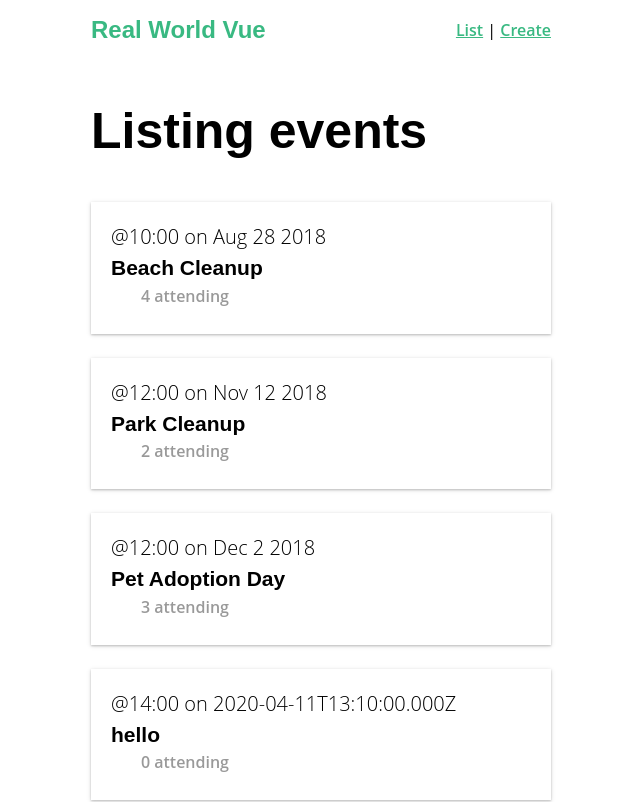
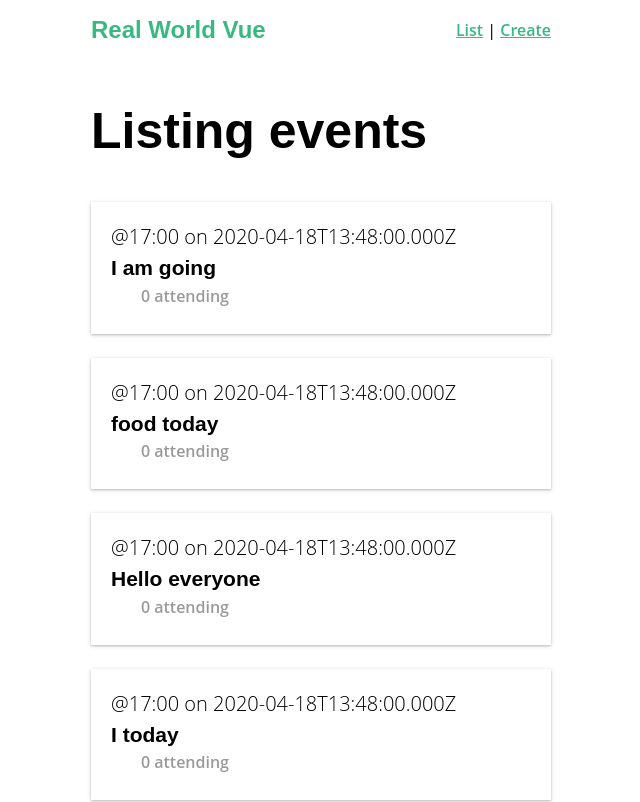
Before and after one commit to KamilRizatdinov/VueMasteryCourses, a Vue app: page / in a window 1280 px wide. Shown: the top 802 px of the page, without its empty margins (319-959 px from the left). Built offline with nearby package versions, Linux system fonts and the light colour scheme; data requests are answered from the project's data file.

Commit message:
Add tip 7 in README.md

```diff
--- a/db.json
+++ b/db.json
@@ -1,341 +1,167 @@
 {
   "events": [
     {
-      "id": 1,
-      "title": "Beach Cleanup",
-      "date": "Aug 28 2018",
-      "time": "10:00",
-      "location": "Daytona Beach",
-      "description": "Let's clean up this beach.",
-      "organizer": "Adam Jahr",
-      "category": "sustainability",
-      "attendees": [
-        {
-          "id": "abc123",
-          "name": "Adam Jahr"
-        },
-        {
-          "id": "def456",
-          "name": "Gregg Pollack"
-        },
-        {
-          "id": "ghi789",
-          "name": "Beth Swanson"
-        },
-        {
-          "id": "jkl101",
-          "name": "Mary Gordon"
-        }
-      ]
-    },
-    {
-      "id": 2,
-      "title": "Park Cleanup",
-      "date": "Nov 12 2018",
-      "time": "12:00",
-      "location": "132 N Magnolia Street, Orlando, Florida",
-      "description": "We're going to clean up this park.",
-      "organizer": "Adam Jahr",
-      "category": "nature",
-      "attendees": [
-        {
-          "id": "ghi789",
-          "name": "Beth Swanson"
-        },
-        {
-          "id": "jkl101",
-          "name": "Mary Gordon"
-        }
-      ]
-    },
-    {
-      "id": 3,
-      "title": "Pet Adoption Day",
-      "date": "Dec 2 2018",
-      "time": "12:00",
-      "location": "132 N Magnolia Street, Orlando, Florida",
-      "description": "Help animals find new homes.",
-      "organizer": "Gregg Pollack",
-      "category": "animal welfare",
-      "attendees": [
-        {
-          "id": "abc123",
-          "name": "Adam Jahr"
-        },
-        {
-          "id": "ghi789",
-          "name": "Beth Swanson"
-        },
-        {
-          "id": "jkl101",
-          "name": "Mary Gordon"
-        }
-      ]
-    },
-    {
-      "category": "animal welfare",
-      "organizer": {
-        "id": "123",
-        "name": "Kamil Rizatdinov"
-      },
-      "title": "hello",
-      "description": "helo",
-      "location": "kaka",
-      "date": "2020-04-11T13:10:00.000Z",
-      "time": "14:00",
-      "attendees": [],
-      "id": 4
-    },
-    {
-      "category": "housing",
-      "organizer": {
-        "id": "123",
-        "name": "Kamil Rizatdinov"
-      },
-      "title": "fdsafdsfsdf",
-      "description": "sdfsdfsdf",
-      "location": "fdsfadsf",
-      "date": "2020-04-02T13:13:00.000Z",
-      "time": "8:00",
-      "attendees": [],
-      "id": 5
-    },
-    {
-      "category": "education",
-      "organizer": {
-        "id": "123",
-        "name": "Kamil Rizatdinov"
-      },
-      "title": "kamil",
-      "description": "kamil",
-      "location": "kamil",
-      "date": "2020-08-06T13:36:00.000Z",
-      "time": "13:00",
-      "attendees": [],
-      "id": 6
-    },
-    {
-      "category": "education",
-      "organizer": {
-        "id": "123",
-        "name": "Kamil Rizatdinov"
-      },
-      "title": "kamil",
-      "description": "kamil",
-      "location": "kamil",
-      "date": "2020-08-06T13:36:00.000Z",
-      "time": "13:00",
-      "attendees": [],
-      "id": 7
-    },
-    {
-      "category": "animal welfare",
-      "organizer": {
-        "id": "123",
-        "name": "Kamil Rizatdinov"
-      },
-      "title": "kamil",
-      "description": "kamil",
-      "location": "kamil",
-      "date": "2020-04-02T13:38:00.000Z",
-      "time": "12:00",
-      "attendees": [],
-      "id": 8
-    },
-    {
-      "category": "animal welfare",
-      "organizer": {
-        "id": "123",
-        "name": "Kamil Rizatdinov"
-      },
-      "title": "ahah",
-      "description": "ahah",
-      "location": "ahah",
-      "date": "2020-04-11T13:40:00.000Z",
-      "time": "15:00",
-      "attendees": [],
-      "id": 9
-    },
-    {
-      "category": "animal welfare",
-      "organizer": {
-        "id": "123",
-        "name": "Kamil Rizatdinov"
-      },
-      "title": "ahah",
-      "description": "ahah",
-      "location": "ahah",
-      "date": "2020-04-11T13:40:00.000Z",
-      "time": "15:00",
-      "attendees": [],
-      "id": 10
-    },
-    {
-      "category": "animal welfare",
-      "organizer": {
-        "id": "123",
-        "name": "Kamil Rizatdinov"
-      },
-      "title": "ahah",
-      "description": "ahah",
-      "location": "ahah",
-      "date": "2020-04-11T13:40:00.000Z",
-      "time": "15:00",
-      "attendees": [],
-      "id": 11
-    },
-    {
-      "category": "animal welfare",
-      "organizer": {
-        "id": "123",
-        "name": "Kamil Rizatdinov"
-      },
-      "title": "ahah",
-      "description": "ahah",
-      "location": "ahah",
-      "date": "2020-04-11T13:40:00.000Z",
-      "time": "15:00",
-      "attendees": [],
-      "id": 12
-    },
-    {
-      "category": "animal welfare",
-      "organizer": {
-        "id": "123",
-        "name": "Kamil Rizatdinov"
-      },
-      "title": "ahah",
-      "description": "ahah",
-      "location": "ahah",
-      "date": "2020-04-11T13:40:00.000Z",
-      "time": "15:00",
-      "attendees": [],
-      "id": 13
-    },
-    {
-      "category": "animal welfare",
-      "organizer": {
-        "id": "123",
-        "name": "Kamil Rizatdinov"
-      },
-      "title": "ahah",
-      "description": "ahah",
-      "location": "ahah",
-      "date": "2020-04-11T13:40:00.000Z",
-      "time": "15:00",
-      "attendees": [],
-      "id": 14
-    },
-    {
-      "category": "animal welfare",
-      "organizer": {
-        "id": "123",
-        "name": "Kamil Rizatdinov"
-      },
-      "title": "ahah",
-      "description": "ahah",
-      "location": "ahah",
-      "date": "2020-04-11T13:40:00.000Z",
-      "time": "15:00",
-      "attendees": [],
-      "id": 15
-    },
-    {
-      "category": "animal welfare",
-      "organizer": {
-        "id": "123",
-        "name": "Kamil Rizatdinov"
-      },
-      "title": "ahah",
-      "description": "ahah",
-      "location": "ahah",
-      "date": "2020-04-11T13:40:00.000Z",
-      "time": "15:00",
-      "attendees": [],
-      "id": 16
-    },
-    {
-      "category": "animal welfare",
-      "organizer": {
-        "id": "123",
-        "name": "Kamil Rizatdinov"
-      },
-      "title": "ahah",
-      "description": "ahah",
-      "location": "ahah",
-      "date": "2020-04-11T13:40:00.000Z",
-      "time": "15:00",
-      "attendees": [],
-      "id": 17
-    },
-    {
-      "category": "",
-      "organizer": {
-        "id": "123",
-        "name": "Kamil Rizatdinov"
-      },
-      "title": "",
-      "description": "",
-      "location": "",
-      "date": "",
-      "time": "",
-      "attendees": [],
-      "id": 18
-    },
-    {
-      "category": "",
-      "organizer": {
-        "id": "123",
-        "name": "Kamil Rizatdinov"
-      },
-      "title": "",
-      "description": "",
-      "location": "",
-      "date": "",
-      "time": "",
-      "attendees": [],
-      "id": 19
-    },
-    {
-      "category": "housing",
-      "organizer": {
-        "id": "123",
-        "name": "Kamil Rizatdinov"
-      },
-      "title": "zoo",
-      "description": "zoo",
-      "location": "zoo national park in New York",
-      "date": "2020-04-30T13:43:00.000Z",
-      "time": "15:00",
-      "attendees": [],
-      "id": 20
-    },
-    {
-      "id": 335516,
-      "category": "animal welfare",
-      "organizer": {
-        "id": "123",
-        "name": "Kamil Rizatdinov"
-      },
-      "title": "kadjfds",
-      "description": "dfsdf",
-      "location": "dsfadsf",
-      "date": "2020-04-01T13:45:00.000Z",
-      "time": "11:00",
-      "attendees": []
-    },
-    {
-      "id": 938059,
+      "id": 3525146,
       "user": {
         "id": "123",
         "name": "Kamil Rizatdinov"
       },
-      "category": "housing",
+      "category": "food",
       "organizer": "Kamil Rizatdinov",
-      "title": "fdfdf",
-      "description": "dfdfdf",
-      "location": "dfdfdf",
-      "date": "2021-02-06T13:46:00.000Z",
+      "title": "I am going",
+      "description": "Hello everyone, you can eat the food together with me. Hello everyone, you can eat the food together with me. Hello everyone, you can eat the food together with me. Hello everyone, you can eat the food together with me. Hello everyone, you can eat the food together with me. Hello everyone, you can eat the food together with me. Hello everyone, you can eat the food together with me.",
+      "location": "My house",
+      "date": "2020-04-18T13:48:00.000Z",
+      "time": "17:00",
+      "attendees": []
+    },
+    {
+      "id": 35251,
+      "user": {
+        "id": "123",
+        "name": "Kamil Rizatdinov"
+      },
+      "category": "food",
+      "organizer": "Kamil Rizatdinov",
+      "title": "food today",
+      "description": "Hello everyone, you can eat the food together with me. Hello everyone, you can eat the food together with me. Hello everyone, you can eat the food together with me. Hello everyone, you can eat the food together with me. Hello everyone, you can eat the food together with me. Hello everyone, you can eat the food together with me. Hello everyone, you can eat the food together with me.",
+      "location": "My house",
+      "date": "2020-04-18T13:48:00.000Z",
+      "time": "17:00",
+      "attendees": []
+    },
+    {
+      "id": 35252146,
+      "user": {
+        "id": "123",
+        "name": "Kamil Rizatdinov"
+      },
+      "category": "food",
+      "organizer": "Kamil Rizatdinov",
+      "title": "Hello everyone",
+      "description": "Hello everyone, you can eat the food together with me. Hello everyone, you can eat the food together with me. Hello everyone, you can eat the food together with me. Hello everyone, you can eat the food together with me. Hello everyone, you can eat the food together with me. Hello everyone, you can eat the food together with me. Hello everyone, you can eat the food together with me.",
+      "location": "My house",
+      "date": "2020-04-18T13:48:00.000Z",
+      "time": "17:00",
+      "attendees": []
+    },
+    {
+      "id": 35235146,
+      "user": {
+        "id": "123",
+        "name": "Kamil Rizatdinov"
+      },
+      "category": "food",
+      "organizer": "Kamil Rizatdinov",
+      "title": "I today",
+      "description": "Hello everyone, you can eat the food together with me. Hello everyone, you can eat the food together with me. Hello everyone, you can eat the food together with me. Hello everyone, you can eat the food together with me. Hello everyone, you can eat the food together with me. Hello everyone, you can eat the food together with me. Hello everyone, you can eat the food together with me.",
+      "location": "My house",
+      "date": "2020-04-18T13:48:00.000Z",
+      "time": "17:00",
+      "attendees": []
+    },
+    {
+      "id": 35251746,
+      "user": {
+        "id": "123",
+        "name": "Kamil Rizatdinov"
+      },
+      "category": "food",
+      "organizer": "Kamil Rizatdinov",
+      "title": "eat some food today",
+      "description": "Hello everyone, you can eat the food together with me. Hello everyone, you can eat the food together with me. Hello everyone, you can eat the food together with me. Hello everyone, you can eat the food together with me. Hello everyone, you can eat the food together with me. Hello everyone, you can eat the food together with me. Hello everyone, you can eat the food together with me.",
+      "location": "My house",
+      "date": "2020-04-18T13:48:00.000Z",
+      "time": "17:00",
+      "attendees": []
+    },
+    {
+      "id": 35265146,
+      "user": {
+        "id": "123",
+        "name": "Kamil Rizatdinov"
+      },
+      "category": "food",
+      "organizer": "Kamil Rizatdinov",
+      "title": "This is my Vue.js pagination example",
+      "description": "Hello everyone, you can eat the food together with me. Hello everyone, you can eat the food together with me. Hello everyone, you can eat the food together with me. Hello everyone, you can eat the food together with me. Hello everyone, you can eat the food together with me. Hello everyone, you can eat the food together with me. Hello everyone, you can eat the food together with me.",
+      "location": "My house",
+      "date": "2020-04-18T13:48:00.000Z",
+      "time": "17:00",
+      "attendees": []
+    },
+    {
+      "id": 35251456,
+      "user": {
+        "id": "123",
+        "name": "Kamil Rizatdinov"
+      },
+      "category": "food",
+      "organizer": "Kamil Rizatdinov",
+      "title": "I am going to eat some food today",
+      "description": "Hello everyone, you can eat the food together with me. Hello everyone, you can eat the food together with me. Hello everyone, you can eat the food together with me. Hello everyone, you can eat the food together with me. Hello everyone, you can eat the food together with me. Hello everyone, you can eat the food together with me. Hello everyone, you can eat the food together with me.",
+      "location": "My house",
+      "date": "2020-04-18T13:48:00.000Z",
+      "time": "17:00",
+      "attendees": []
+    },
+    {
+      "id": 355146,
+      "user": {
+        "id": "123",
+        "name": "Kamil Rizatdinov"
+      },
+      "category": "food",
+      "organizer": "Kamil Rizatdinov",
+      "title": "I am going to eat some food today",
+      "description": "Hello everyone, you can eat the food together with me. Hello everyone, you can eat the food together with me. Hello everyone, you can eat the food together with me. Hello everyone, you can eat the food together with me. Hello everyone, you can eat the food together with me. Hello everyone, you can eat the food together with me. Hello everyone, you can eat the food together with me.",
+      "location": "My house",
+      "date": "2020-04-18T13:48:00.000Z",
+      "time": "17:00",
+      "attendees": []
+    },
+    {
+      "id": 35215146,
+      "user": {
+        "id": "123",
+        "name": "Kamil Rizatdinov"
+      },
+      "category": "food",
+      "organizer": "Kamil Rizatdinov",
+      "title": "I am going to eat some food today",
+      "description": "Hello everyone, you can eat the food together with me. Hello everyone, you can eat the food together with me. Hello everyone, you can eat the food together with me. Hello everyone, you can eat the food together with me. Hello everyone, you can eat the food together with me. Hello everyone, you can eat the food together with me. Hello everyone, you can eat the food together with me.",
+      "location": "My house",
+      "date": "2020-04-18T13:48:00.000Z",
+      "time": "17:00",
+      "attendees": []
+    },
+    {
+      "id": 32525146,
+      "user": {
+        "id": "123",
+        "name": "Kamil Rizatdinov"
+      },
+      "category": "food",
+      "organizer": "Kamil Rizatdinov",
+      "title": "I am going to eat some food today",
+      "description": "Hello everyone, you can eat the food together with me. Hello everyone, you can eat the food together with me. Hello everyone, you can eat the food together with me. Hello everyone, you can eat the food together with me. Hello everyone, you can eat the food together with me. Hello everyone, you can eat the food together with me. Hello everyone, you can eat the food together with me.",
+      "location": "My house",
+      "date": "2020-04-18T13:48:00.000Z",
+      "time": "17:00",
+      "attendees": []
+    },
+    {
+      "id": 35225146,
+      "user": {
+        "id": "123",
+        "name": "Kamil Rizatdinov"
+      },
+      "category": "food",
+      "organizer": "Kamil Rizatdinov",
+      "title": "I am going to eat some food today",
+      "description": "Hello everyone, you can eat the food together with me. Hello everyone, you can eat the food together with me. Hello everyone, you can eat the food together with me. Hello everyone, you can eat the food together with me. Hello everyone, you can eat the food together with me. Hello everyone, you can eat the food together with me. Hello everyone, you can eat the food together with me.",
+      "location": "My house",
+      "date": "2020-04-18T13:48:00.000Z",
       "time": "17:00",
       "attendees": []
     }
--- a/src/App.vue
+++ b/src/App.vue
@@ -1,7 +1,7 @@
 <template>
   <div id="app">
     <NavBar />
-    <router-view />
+    <router-view :key="$route.fullPath" />
   </div>
 </template>
 
--- a/src/services/EventService.js
+++ b/src/services/EventService.js
@@ -10,8 +10,8 @@ const apiClient = axios.create({
 });
 
 export default {
-  getEvents() {
-    return apiClient.get("/events");
+  getEvents(perPage, page) {
+    return apiClient.get(`/events?_limit=${perPage}&_page=${page}`);
   },
   getEvent(id) {
     return apiClient.get("/events/" + id);
--- a/src/store/index.js
+++ b/src/store/index.js
@@ -16,16 +16,14 @@ export default new Vuex.Store({
       "food",
       "community"
     ],
-    events: [
-      { id: 1, title: "Event 1", organizer: "true" },
-      { id: 2, title: "Event 2", organizer: "false" },
-      { id: 3, title: "Event 3", organizer: "true" },
-      { id: 4, title: "Event 4", organizer: "false" }
-    ]
+    events: []
   },
   mutations: {
     ADD_EVENT(state, event) {
       state.events.push(event);
+    },
+    SET_EVENTS(state, events) {
+      state.events = events;
     }
   },
   actions: {
@@ -33,6 +31,15 @@ export default new Vuex.Store({
       return EventService.postEvent(event).then(() => {
         commit("ADD_EVENT", event);
       });
+    },
+    fetchEvents({ commit }, { perPage, page }) {
+      EventService.getEvents(perPage, page)
+        .then(response => {
+          commit("SET_EVENTS", response.data);
+        })
+        .catch(error => {
+          console.log("Error occured while FetchingEvents", error.response);
+        });
     }
   },
   modules: {},
--- a/src/views/EventList.vue
+++ b/src/views/EventList.vue
@@ -2,30 +2,39 @@
   <div>
     <h1>Listing events</h1>
     <EventCard v-for="event in events" :key="event.id" :event="event" />
+    <template v-if="page != 1">
+      <router-link
+        :to="{ name: 'event-list', query: { page: page - 1 } }"
+        rel="prev"
+      >
+        Previous Page
+      </router-link>
+    </template>
+    <router-link
+      :to="{ name: 'event-list', query: { page: page + 1 } }"
+      rel="next"
+    >
+      Next Page
+    </router-link>
   </div>
 </template>
 
 <script>
 import EventCard from "@/components/EventCard.vue";
-import EventService from "@/services/EventService.js";
+import { mapState } from "vuex";
 
 export default {
   components: {
     EventCard
   },
-  data() {
-    return {
-      events: []
-    };
+  created() {
+    this.$store.dispatch("fetchEvents", { perPage: 4, page: this.page });
   },
-  created() {
-    EventService.getEvents()
-      .then(responce => {
-        this.events = responce.data;
-      })
-      .catch(error => {
-        console.log(error);
-      });
+  computed: {
+    page() {
+      return parseInt(this.$route.query.page) || 1;
+    },
+    ...mapState(["events"])
   }
 };
 </script>
```
Also changed, not shown: 1 other file (tests, documents, lock files or other folders).
